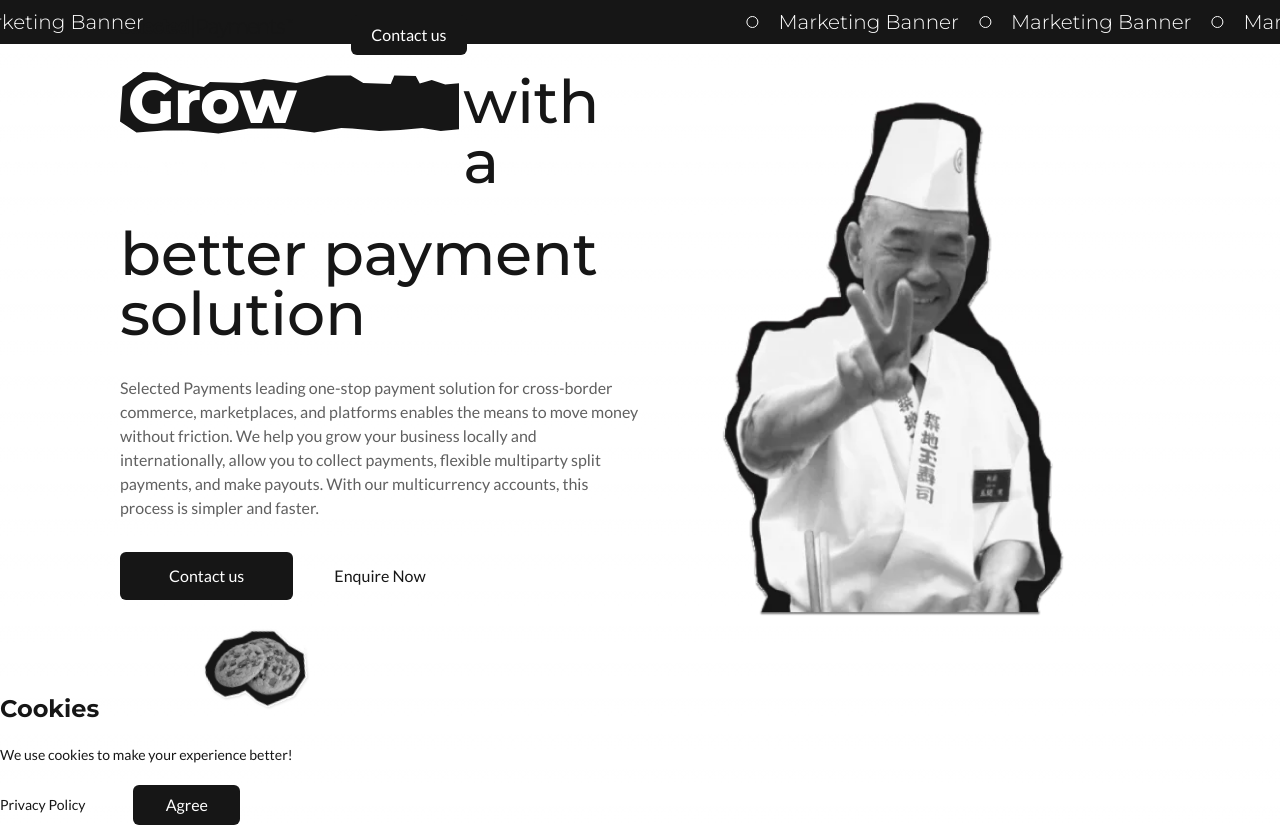
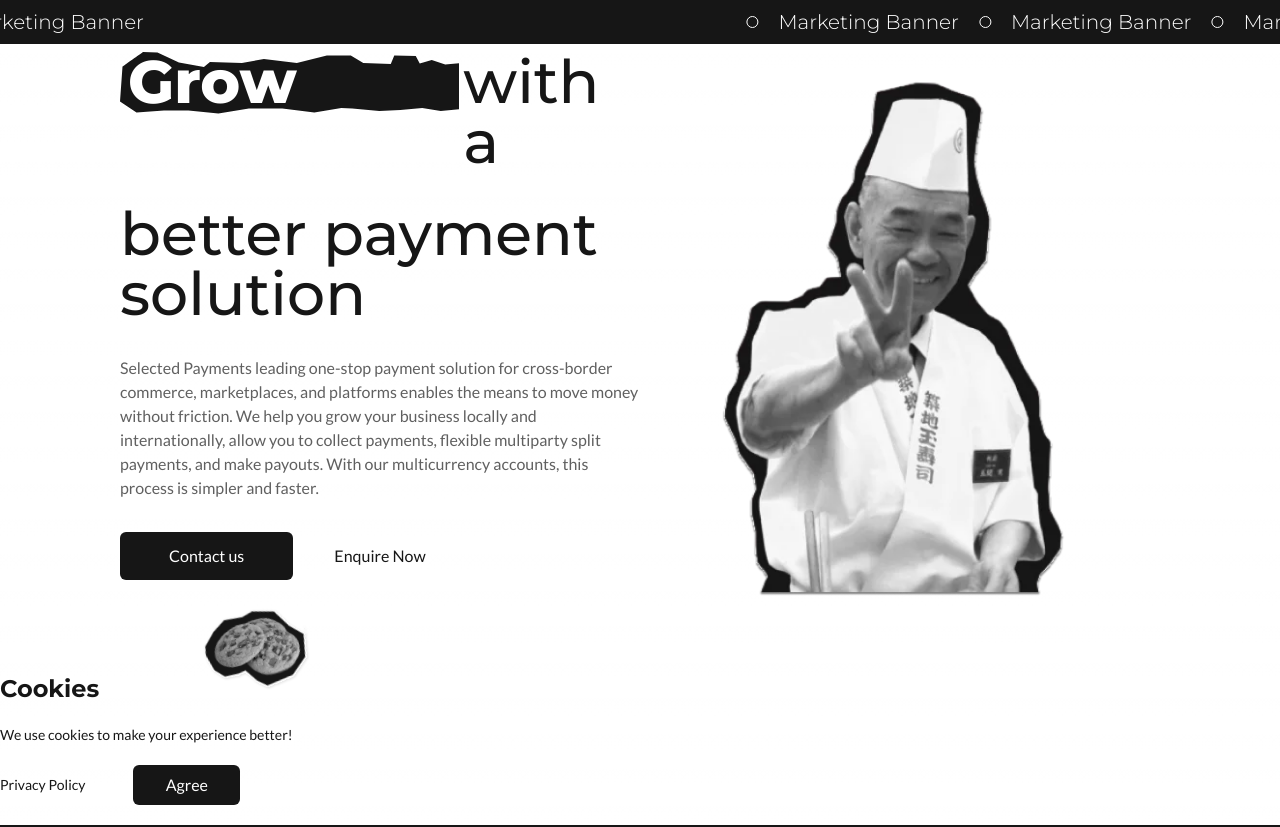
Before and after one commit to arshaan-abh/payments-landing, a Next.js app: page / in a window 1280 px wide. Shown: the top 827 px of the page. Built offline with nearby package versions, Linux system fonts and the light colour scheme.

Commit message:
Remove navbar from hero

```diff
--- a/app/_components/hero/index.tsx
+++ b/app/_components/hero/index.tsx
@@ -3,26 +3,12 @@ import Link from "next/link";
 import React from "react";
 import HeroSection from "../../../public/Hero section SVG.webp";
 import Cookie from "../../../public/Cookie.svg";
-import Logo from "../../../public/Frame 26085919.svg";
 import ImageSlider from "../image-slider";
 
 function Hero() {
 	return (
 		<div className="h-screen flex flex-col items-center justify-center w-full">
 			<div className="grid grid-cols-12 md:px-[40px] lg:px-[80px] xl:px-[120px] xl:max-w-[1440px] xl:mt-8">
-				<div className="grid grid-cols-12 col-span-12 lg:col-span-12">
-					<div className="col-span-4 lg:col-span-2">
-						<Image src={Logo} alt="logo" />
-					</div>
-					<div className="col-span-3 lg:col-span-2 col-end-13 justify-end flex">
-						<Link
-							href="#"
-							className="w-2/3 h-10 text-white bg-primary rounded-md text-base font-normal flex items-center justify-center"
-						>
-							Contact us
-						</Link>
-					</div>
-				</div>
 				<div className="md:col-span-12 lg:hidden md:flex justify-center my-10">
 					<Image
 						src={HeroSection}
```
